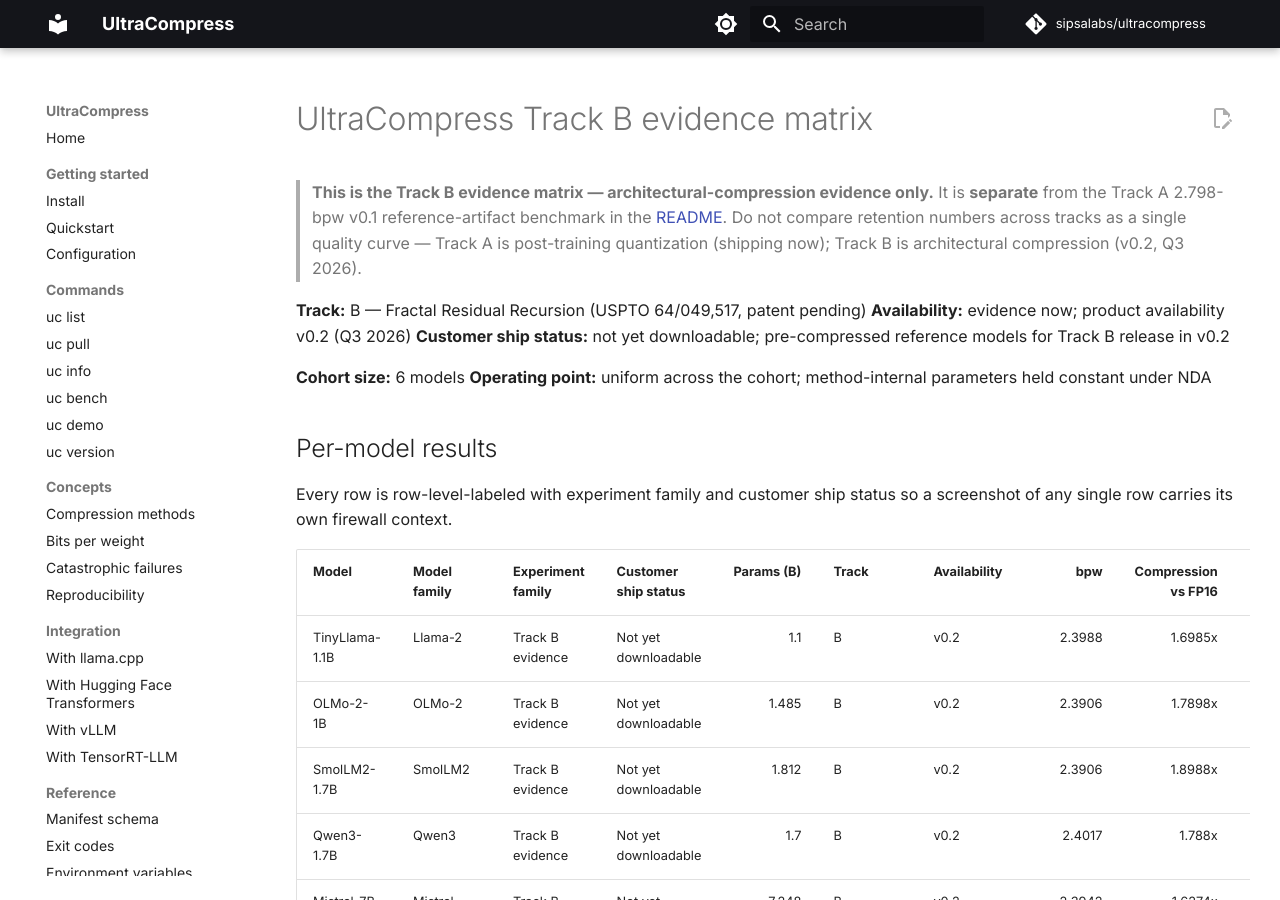
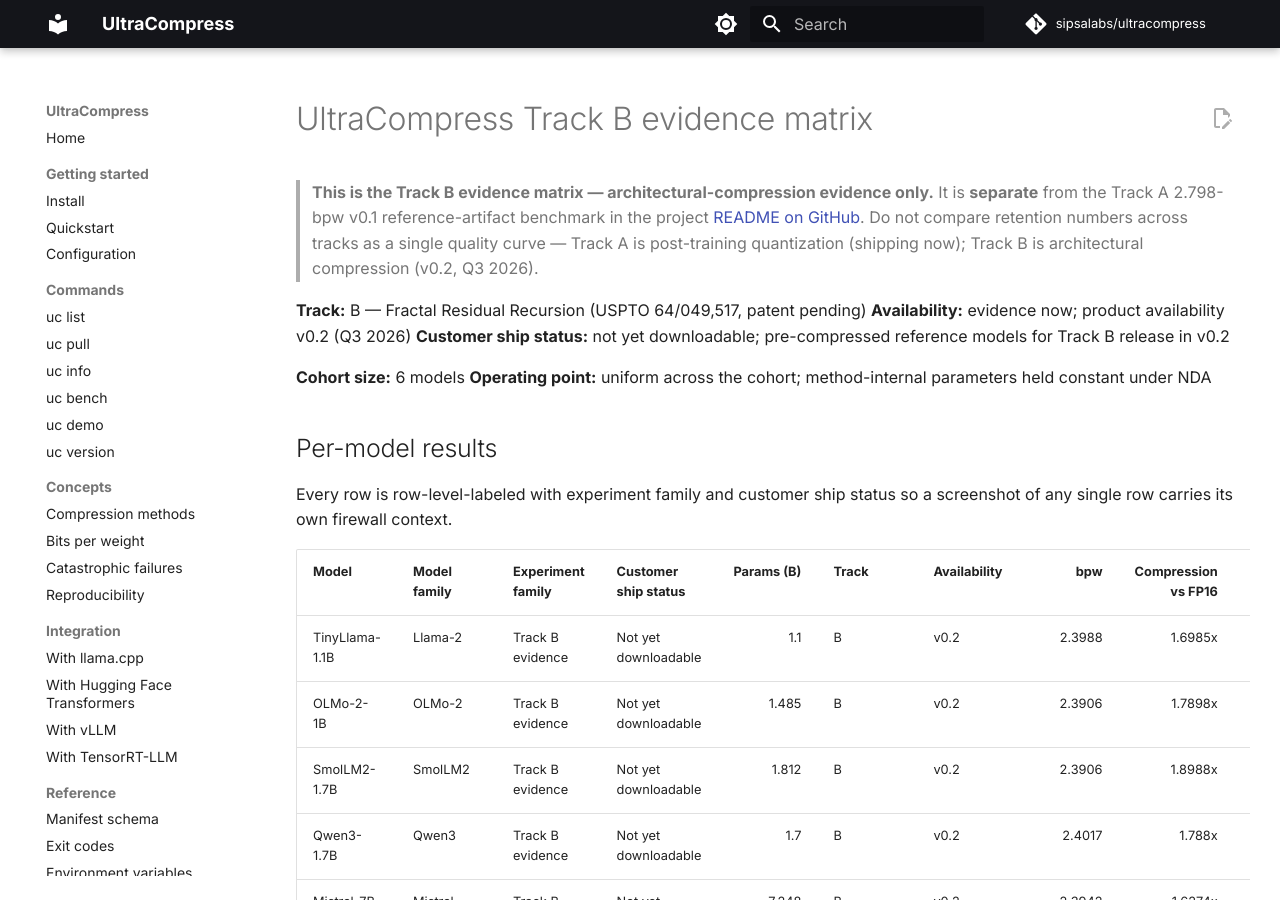
Before and after one commit to sipsalabs/ultracompress, an MkDocs documentation site: the page built from docs/evidence/matrix.md, in a window 1280 px wide and 900 px high. Built offline with MkDocs 1.6.1 and Material for MkDocs 9.7.7, drawn with Linux system fonts in a browser that asks for light colours; comment, search, counter and statistics services are not loaded.

Commit message:
docs: fix mkdocs strict-mode link warnings for docs site deploy
Two link-only edits to enable strict-mode mkdocs build:

- docs/concepts/compression-methods.md: fix broken link
  '../../PILOT_PACKET.md' -> '../PILOT_PACKET.md' (correct relative depth)

- docs/evidence/matrix.md: replace broken local link
  '../../README.md' (target not in docs scope) with absolute project README
  link on GitHub.

Strict-mode mkdocs build now passes; required for deploying the docs
site without warnings. No content changes, no leak surface changes.

```diff
--- a/docs/evidence/matrix.md
+++ b/docs/evidence/matrix.md
@@ -2,7 +2,7 @@
 
 # UltraCompress Track B evidence matrix
 
-> **This is the Track B evidence matrix — architectural-compression evidence only.** It is **separate** from the Track A 2.798-bpw v0.1 reference-artifact benchmark in the [README](../../README.md). Do not compare retention numbers across tracks as a single quality curve — Track A is post-training quantization (shipping now); Track B is architectural compression (v0.2, Q3 2026).
+> **This is the Track B evidence matrix — architectural-compression evidence only.** It is **separate** from the Track A 2.798-bpw v0.1 reference-artifact benchmark in the project [README on GitHub](https://github.com/sipsalabs/ultracompress#readme). Do not compare retention numbers across tracks as a single quality curve — Track A is post-training quantization (shipping now); Track B is architectural compression (v0.2, Q3 2026).
 
 **Track:** B — Fractal Residual Recursion (USPTO 64/049,517, patent pending)
 **Availability:** evidence now; product availability v0.2 (Q3 2026)
```
Also changed, not shown: docs/concepts/compression-methods.md (+1 -1 lines).
